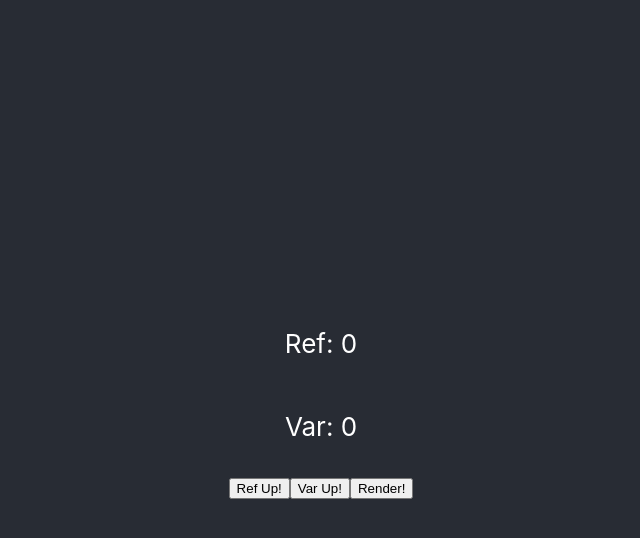
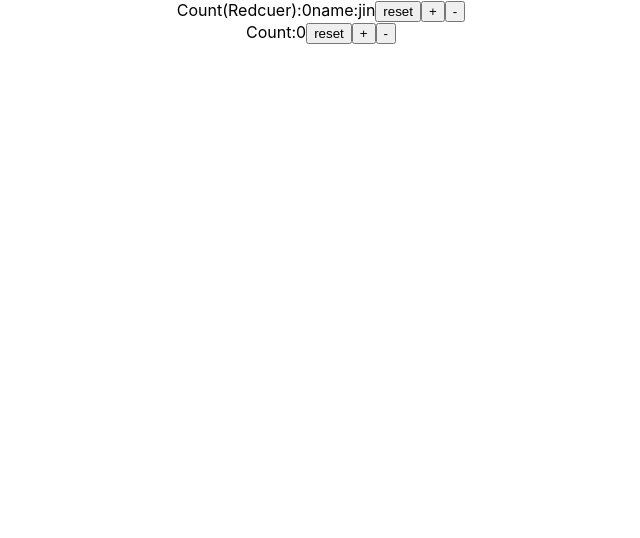
Before and after one commit to rondido/react-video-base, a React (Create React App) app in the folder part2/my-app/: page / in a window 1280 px wide. Shown: the top 538 px of the page, without its empty margins (319-959 px from the left). Built offline with nearby package versions, Linux system fonts and the light colour scheme.

Commit message:
feat: Reducer Ex commit

```diff
--- a/part2/my-app/src/App.js
+++ b/part2/my-app/src/App.js
@@ -12,6 +12,8 @@
 import UncontrolledComponent from "./components/2-10.Form/UncontrolledComponent";
 import UseRef from "./components/useRef/UseRef";
 import UseRefLogin from "./components/useRef/UseRefLogin";
+import State from "./components/3-3.Hooks/State";
+import Reducer from "./components/3-3.Hooks/Reducer";
 function App() {
   return (
     <div className="App">
@@ -25,8 +27,10 @@
       {/* <List /> */}
       {/* <ControlledComponent />
       <UncontrolledComponent /> */}
-      <UseRef />
+      {/* <UseRef /> */}
       {/* <UseRefLogin /> */}
+      <Reducer />
+      <State />
     </div>
   );
 }
--- /dev/null
+++ b/part2/my-app/src/components/3-3.Hooks/Reducer.jsx
@@ -0,0 +1,28 @@
+import React,{useReducer, useState} from 'react'
+
+export default function State() {
+    const initialState = {count:0, name:'jin'};
+    function reducer(state, action){
+        switch(action.type){
+            case 'reset':
+                console.log(initialState)
+                return initialState;
+            case 'increment':
+                return {count: state.count +1, name:'eun'}
+            case 'decrement':
+                return {count: state.count -1, name:'park'}
+            default:
+                throw new Error();
+        }
+    }
+    const [state,dispatch] = useReducer(reducer,initialState);
+    return (
+        <div>
+            Count(Redcuer):{state.count}
+            name:{state.name}
+            <button onClick={() => dispatch({type:'reset'})}>reset</button>
+            <button onClick={() => dispatch({type:'increment'})}>+</button>
+            <button onClick={() => dispatch({type:'decrement'})}>-</button>
+        </div>
+    )
+}
--- /dev/null
+++ b/part2/my-app/src/components/3-3.Hooks/State.jsx
@@ -0,0 +1,14 @@
+import React,{useState} from 'react'
+
+export default function State() {
+    const initialCount = 0;
+    const [count,setCount] = useState(initialCount);
+    return (
+        <div>
+            Count:{count}
+            <button onClick={() => setCount(initialCount)}>reset</button>
+            <button onClick={() => setCount(prev => prev + 1)}>+</button>
+            <button onClick={() => setCount(prev => prev - 1 )}>-</button>
+        </div>
+    )
+}
```
